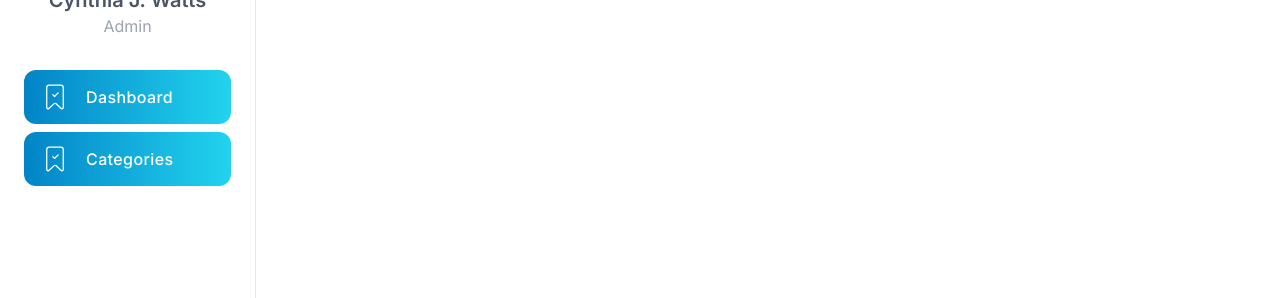
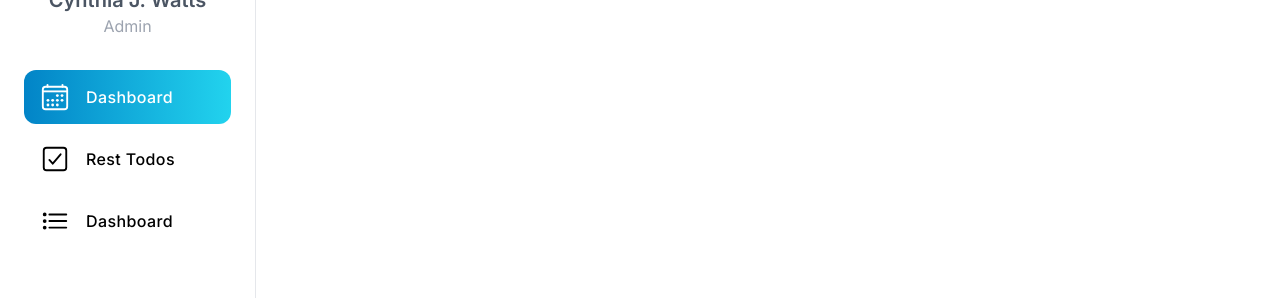
Before and after one commit to v-devOs/Nextjs-RESTfulAPI, a Next.js app: page /dashboard in a window 1280 px wide. Shown: the part 302-600 px from the top of the page. Built offline with nearby package versions, Linux system fonts and the light colour scheme.

Commit message:
Sistema de navegacion

```diff
--- a/src/components/ui/Sidebar.tsx
+++ b/src/components/ui/Sidebar.tsx
@@ -1,9 +1,26 @@
 import Image from "next/image"
 import Link from "next/link"
-import { CiLogout } from "react-icons/ci"
+import { CiBookmarkCheck, CiLogout } from "react-icons/ci"
 import { SidebarItem } from "./SidebarItem"
+import { IoCalendarOutline, IoCheckboxOutline, IoListOutline } from "react-icons/io5"
 
-
+const menuItems = [
+  {
+    title: 'Dashboard',
+    icon: <IoCalendarOutline size={30} />,
+    path: '/dashboard'
+  },
+  {
+    title: 'Rest Todos',
+    icon: <IoCheckboxOutline size={30} />,
+    path: '/dashboard/rest-todos'
+  },
+  {
+    title: 'Dashboard',
+    icon: <IoListOutline size={30} />,
+    path: '/dashboard/server-todos'
+  },
+]
 
 export const Sidebar = () => {
   return (
@@ -18,14 +35,17 @@ export const Sidebar = () => {
         <div className="mt-8 text-center">
           <Image
             src="https://tailus.io/sources/blocks/stats-cards/preview/images/second_user.webp"
-            alt="" className="w-10 h-10 m-auto rounded-full object-cover lg:w-28 lg:h-28" width={50} height={50}/>
+            alt="" className="w-10 h-10 m-auto rounded-full object-cover lg:w-28 lg:h-28" width={150} height={150}/>
           <h5 className="hidden mt-4 text-xl font-semibold text-gray-600 lg:block">Cynthia J. Watts</h5>
           <span className="hidden text-gray-400 lg:block">Admin</span>
         </div>
 
         <ul className="space-y-2 tracking-wide mt-8">
-          {/* Active className: text-white bg-gradient-to-r from-sky-600 to-cyan-400 */}
-          <SidebarItem />
+          {
+            menuItems.map( item => (
+              <SidebarItem key={item.path} {...item} />
+            ))
+          }
         </ul>
       </div>
 
--- a/src/components/ui/SidebarItem.tsx
+++ b/src/components/ui/SidebarItem.tsx
@@ -1,32 +1,32 @@
+'use client'
 import Link from "next/link"
-import { CiBookmarkCheck } from "react-icons/ci"
+import { usePathname } from "next/navigation"
 
-const menuItems = [
-  {
-    title: 'Dashboard',
-    icon: <CiBookmarkCheck size={30} />,
-    href: ''
-  },
-  {
-    title: 'Categories',
-    icon: <CiBookmarkCheck size={30} />,
-    href: ''
-  },
-]
+interface Props {
+  title: string,
+  path: string,
+  icon: React.ReactNode
+}
 
-export const SidebarItem = () => {
+
+export const SidebarItem = ({ title, path, icon }: Props) => {
+
+  const pathName = usePathname()
+
   return (
     <>
-      {
-        menuItems.map(({ title, icon, href }) => (
-          <li key={title}>
-            <Link href={href} className="relative px-4 py-3 flex items-center space-x-4 rounded-xl text-white bg-gradient-to-r from-sky-600 to-cyan-400">
-              { icon }
-              <span className="-mr-1 font-medium">{ title }</span>
-            </Link>
-          </li>
-        ))
-      }
+      <li>
+        <Link
+          href={path}
+          className={`
+            relative px-4 py-3 flex items-center space-x-4 rounded-xl
+            ${pathName === path ? 'text-white bg-gradient-to-r from-sky-600 to-cyan-400' : ''}
+            hover:bg-gradient-to-r hover:bg-sky-600 hover:text-white
+          `}>
+            {icon}
+          <span className="-mr-1 font-medium">{title}</span>
+        </Link>
+      </li>
     </>
   )
 }
```
